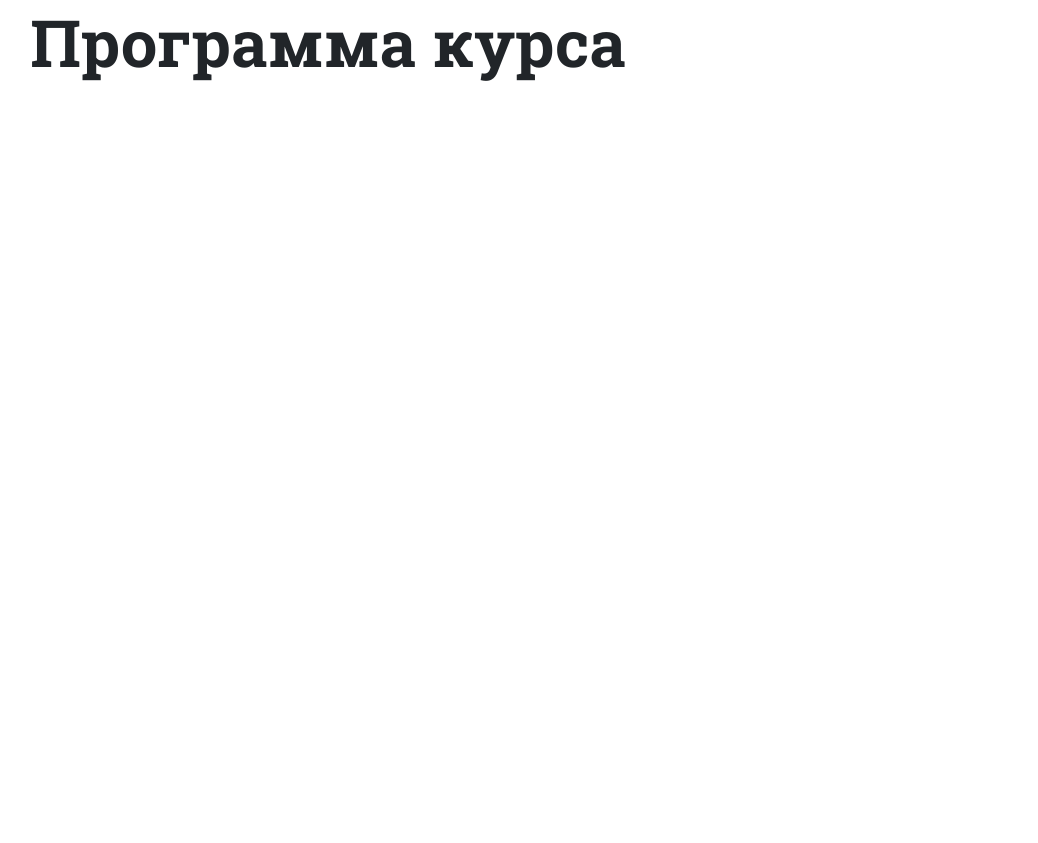
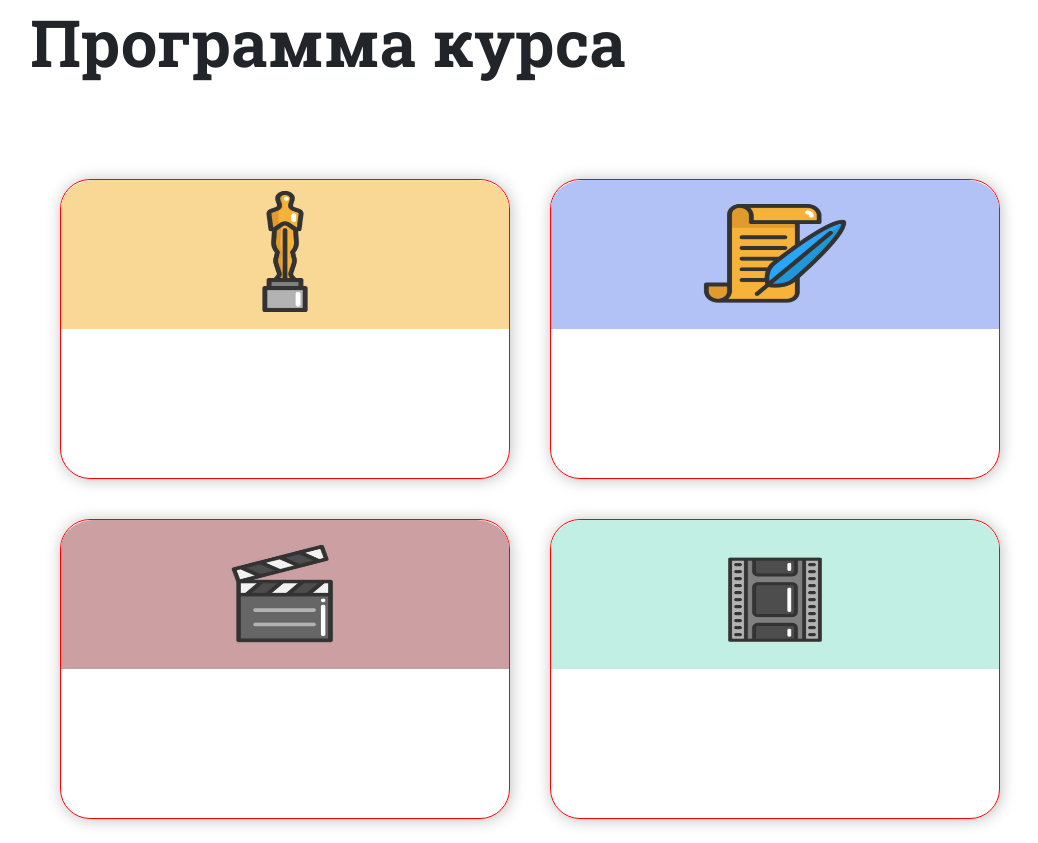
Before and after one commit to Ekber430/HowToWatchMovie-Site-Project, a plain HTML site: page index.html in a window 1280 px wide. Shown: the part 3717-4560 px from the top of the page, without its empty margins (60-1098 px from the left). Before the commit the page ends 4520 px from the top, so only its background shows below. Drawn offline with nearby package versions, Linux system fonts and the light colour scheme.

Commit message:
HowToWatchMovie site Project (not completed)

```diff
--- a/css/course-programs.css
+++ b/css/course-programs.css
@@ -4,3 +4,32 @@
     width: 100%;
     height: 100vh;
 }
+
+.programs-main-div{
+    display: flex;
+    justify-content: center;
+    width: 100%;
+}
+
+.programs-flex{
+    display: flex;
+    flex-wrap: wrap;
+    margin-left: 100px;
+    margin-top: 50px;
+}
+
+.course-programs{
+    border: 1px solid red;
+    width: 450px;
+    height: 300px;
+    margin-left: 20px;
+    margin-right: 20px;
+    margin-top: 40px;
+    box-shadow: 1px 1px 15px rgba(0, 0, 0, 0.25);
+    border-radius: 30px;
+}
+
+.program-image{
+    width: 100%;
+    height: 50%;
+}
--- a/index.html
+++ b/index.html
@@ -125,14 +125,32 @@
     <section id="course-programs">
         <h2 class="header header-margin">Программа курса</h2>
         <div class="programs-main-div">
-            <div class="course-programs"></div>
-            <div class="course-programs"></div>
-            <div class="course-programs"></div>
-            <div class="course-programs"></div>
-            <div class="course-programs"></div>
-            <div class="course-programs"></div>
-            <div class="course-programs"></div>
-            <div class="course-programs"></div>
+            <div class="programs-flex">
+                <div class="course-programs">
+                    <img src="./images/program1.png" alt="program1" class="program-image">
+                </div>
+                <div class="course-programs">
+                    <img src="./images/program2.png" alt="program2" class="program-image">
+                </div>
+                <div class="course-programs">
+                    <img src="./images/program3.png" alt="program3" class="program-image">
+                </div>
+                <div class="course-programs">
+                    <img src="./images/program4.png" alt="program4" class="program-image">
+                </div>
+                <div class="course-programs">
+                    <img src="./images/program5.png" alt="program5" class="program-image">
+                </div>
+                <div class="course-programs">
+                    <img src="./images/program6.png" alt="program6" class="program-image">
+                </div>
+                <div class="course-programs">
+                    <img src="./images/program7.png" alt="program7" class="program-image">
+                </div>
+                <div class="course-programs">
+                    <img src="./images/program8.png" alt="program8" class="program-image">
+                </div>
+            </div>
         </div>
     </section>
 </body>
```
Also changed, not shown: images/program1.png (added), images/program2.png (added), images/program3.png (added), images/program4.png (added), images/program5.png (added), images/program6.png (added), images/program7.png (added), images/program8.png (added).
